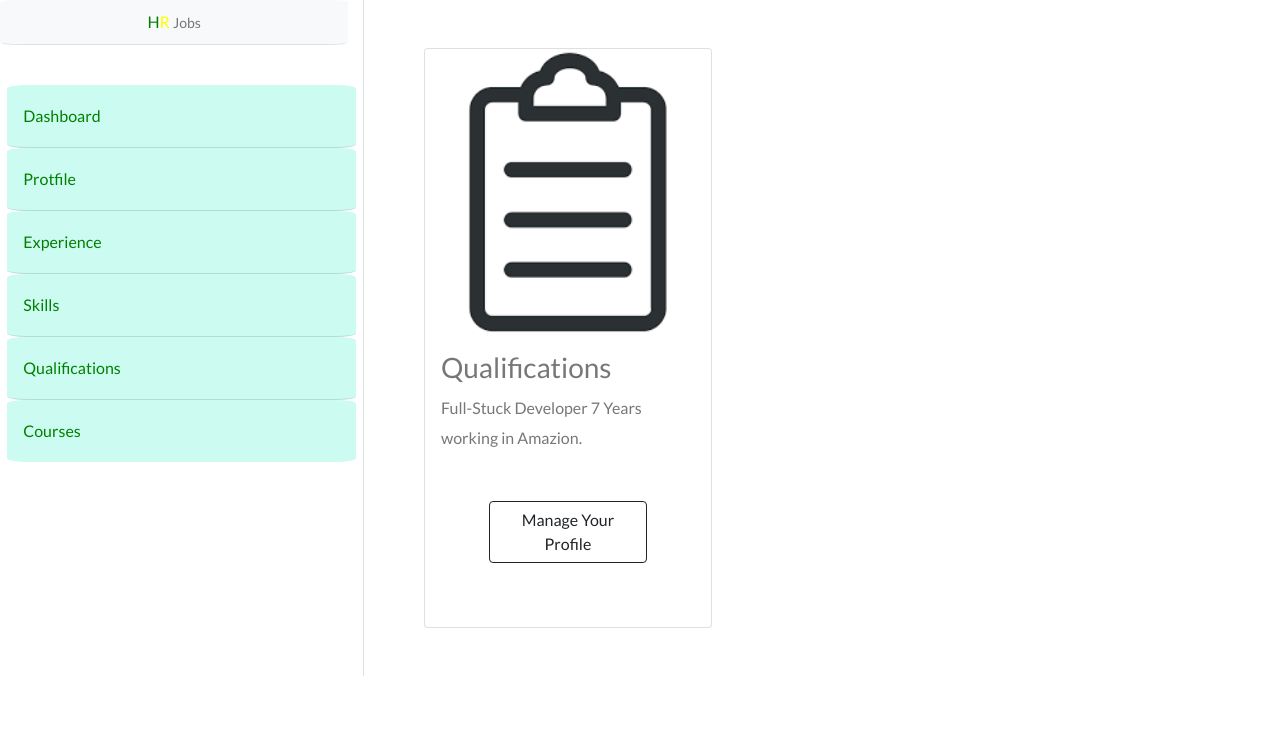
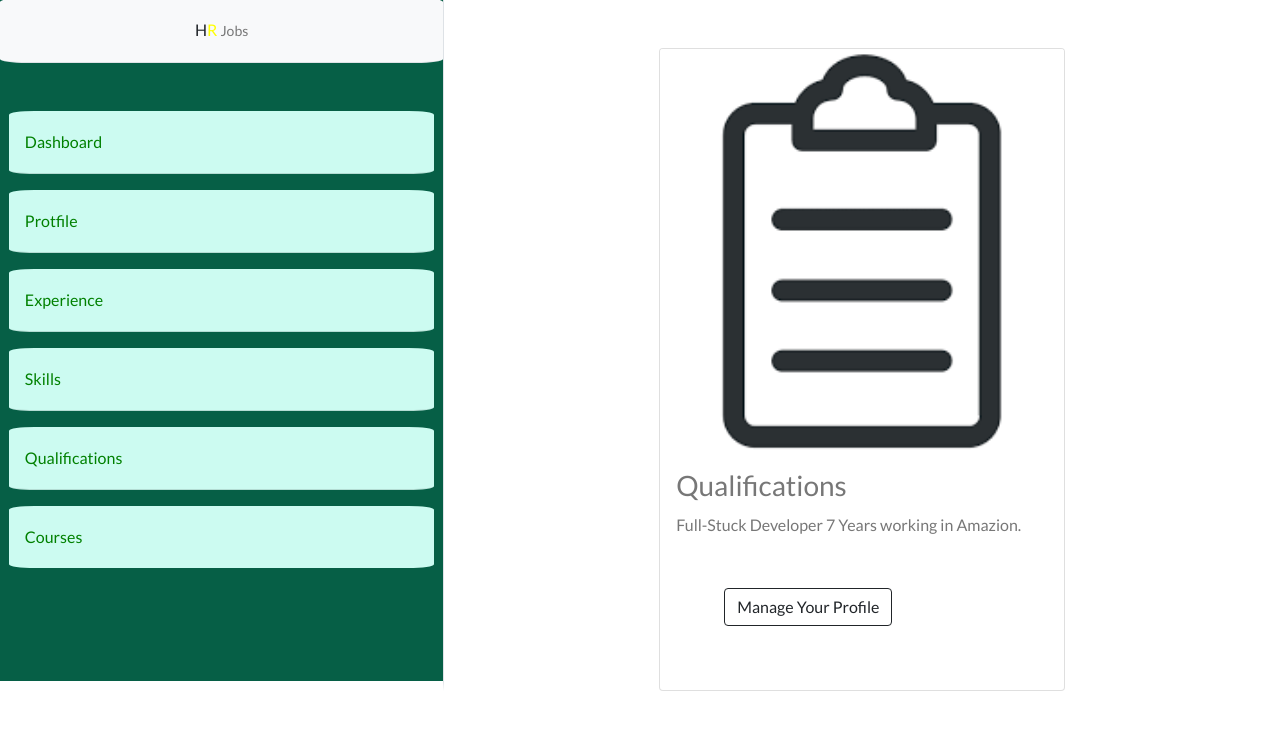
Before and after one commit to Hamzah2018/HR-jobs, a website: page pages/dashboard/Qualifications.html in a window 1280 px wide. Drawn offline with nearby package versions, Linux system fonts and the light colour scheme.

Commit message:
Standards Dashboard

```diff
--- a/assests/css/style.css
+++ b/assests/css/style.css
@@ -69,7 +69,7 @@ aside{
     border-style: dashed;
     border-width: 20px; */
 }
-.bg-warning{
+.bg-dashbord{
     /* rgb(35, 206, 107) */
     color: #766DF4 !important;
     /* background-color: #047857 !important; */
--- a/pages/dashboard/Qualifications.html
+++ b/pages/dashboard/Qualifications.html
@@ -8,9 +8,10 @@
     <!-- <link rel="stylesheet" href="../../node_modules/bootstrap/dist/css/bootstrap.css"> -->
     <link href="https://cdn.jsdelivr.net/npm/bootstrap@5.0.2/dist/css/bootstrap.min.css" rel="stylesheet" integrity="sha384-EVSTQN3/azprG1Anm3QDgpJLIm9Nao0Yz1ztcQTwFspd3yD65VohhpuuCOmLASjC" crossorigin="anonymous">
 
+    <link rel="stylesheet" href="../../assests/css/all.css">
     <link rel="stylesheet" href="../../assests/css/style.css">
-    <link rel="stylesheet" href="../../assests/css/all.css">
-      <link rel="stylesheet" href="dashStyle.css">
+    <link rel="stylesheet" href="../../assests/css/dashStyle.css">
+
 </head>
 <body>
    <!-- menu section  -->
@@ -56,19 +57,19 @@
 
   <div class="d-flex" id="wrapper" >
     <!-- Sidebar-->
-    <div class="border-end sidebar-dashbord" id="sidebar-wrapper">
-      <a class="sidebar-heading border-bottom bg-light btn col-lg-12" href="../index.html">H<span style="color: yellow;">R</span> <small >Jobs </small> </a>
-        <div class="list-group list-group-flush">
-            <a class="list-group-item list-group-item-action list-group-item-light p-3" href="#">Dashboard</a>
-            <a class="list-group-item list-group-item-action list-group-item-light p-3" href="#">Protfile</a>
-            <a class="list-group-item list-group-item-action list-group-item-light p-3" href="experience.html">Experience</a>
-            <a class="list-group-item list-group-item-action list-group-item-light p-3" href="skills.html">Skills</a>
-            <a class="list-group-item list-group-item-action list-group-item-light p-3" href="Qualifications.html">Qualifications</a>
-            <a class="list-group-item list-group-item-action list-group-item-light p-3" href="course.html">Courses</a>
+    <div class="border-end sidebar-dashbord bg-dashbord" id="sidebar-wrapper">
+      <a style=" margin-top: -2px !important;" class="sidebar-heading border-bottom bg-light btn col-lg-12 w-100 p-3" href="../../index.html">H<span style="color: yellow;">R</span> <small >Jobs </small> </a>
+      <div class="list-group list-group-flush">
+            <a class="list-group-item my-2 list-group-item-action p-3" href="#">Dashboard</a>
+            <a class="list-group-item my-2 list-group-item-action p-3" href="#">Protfile</a>
+            <a class="list-group-item my-2 list-group-item-action p-3" href="experience.html">Experience</a>
+            <a class="list-group-item my-2 list-group-item-action p-3" href="skills.html">Skills</a>
+            <a class="list-group-item my-2 list-group-item-action p-3" href="Qualifications.html">Qualifications</a>
+            <a class="list-group-item my-2 list-group-item-action p-3" href="course.html">Courses</a>
         </div>
     </div>
-    <main class="container justify-content-center">
-        <div class="card col-3 m-5" style="width: 18rem;">
+    <main class="container justify-content-center m-auto w-75 mt-5">
+        <div class="card col-6 ml-6 m-4 m-auto w-50" style="width: 18rem;">
             <img src="../../assests/imges/qualty.png" class="card-img-top img-fluid" alt="...">
             <div class="card-body">
                 <div>
```
Also changed, not shown: pages/dashboard/course.html (+13 -12 lines), pages/dashboard/experience.html (+15 -14 lines), pages/dashboard/protfile.html (+4 -4 lines), pages/dashboard/skills.html (+15 -14 lines), assests/css/dashStyle.css (renamed from pages/dashboard/dashStyle.css).
